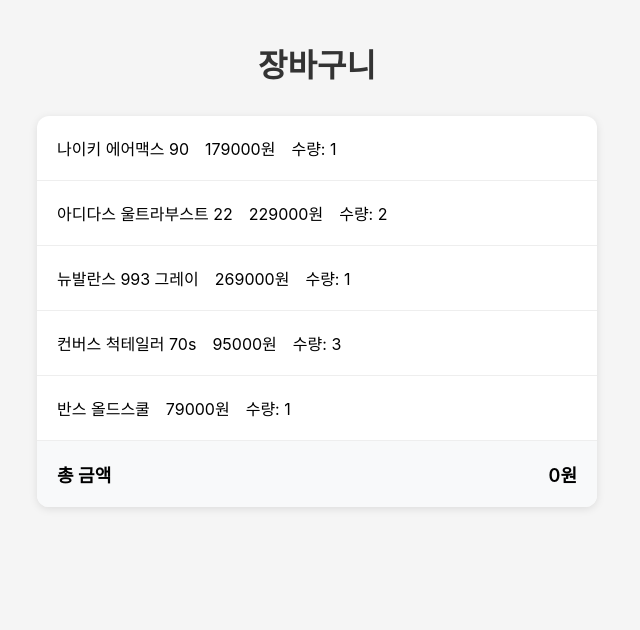
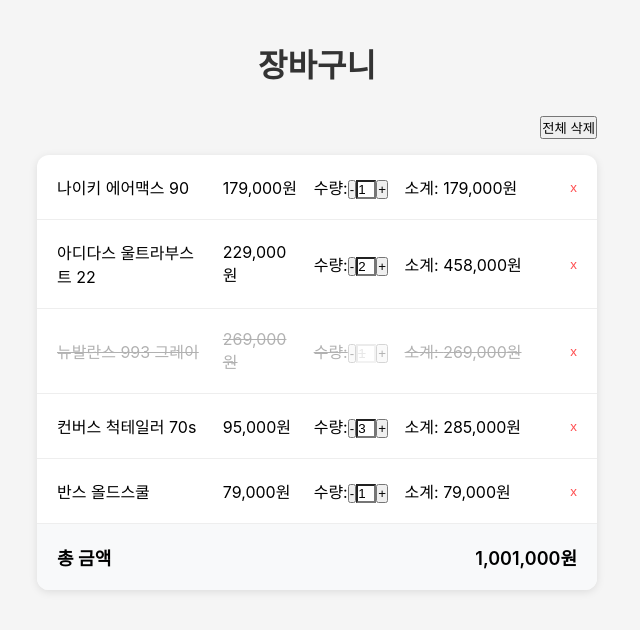
Before and after one commit to ssabii/cart-quantity, a React (Vite) app: page / in a window 1280 px wide. Shown: the top 630 px of the page, without its empty margins (323-963 px from the left). Built offline with nearby package versions, Linux system fonts and the light colour scheme.

Commit message:
장바구니 구현

```diff
--- a/src/App.css
+++ b/src/App.css
@@ -23,12 +23,40 @@
   overflow: hidden;
 }
 
+.cart-actions {
+  display: flex;
+  justify-content: flex-end;
+  margin: 16px 0;
+}
+
 .cart-item {
   display: flex;
   align-items: center;
+  justify-content: space-between;
   padding: 20px;
   border-bottom: 1px solid #eee;
   gap: 16px;
+}
+
+.item-name, .item-total {
+  flex: 2;
+}
+.item-price, .item-quantity {
+  flex: 1;
+}
+
+
+.quantity-input {
+  width: 20px;
+  appearance: none;
+  -webkit-appearance: none;
+  -moz-appearance: textfield;
+}
+
+input::-webkit-outer-spin-button,
+input::-webkit-inner-spin-button {
+  -webkit-appearance: none;
+  margin: 0;
 }
 
 .cart-item:last-child {
@@ -36,21 +64,29 @@
 }
 
 /* TODO: 품절 상품 스타일 */
-/*
-.cart-item.sold-out { }
-*/
+.cart-item.sold-out :not(button) {
+  opacity: 0.3;
+  text-decoration: line-through;
+}
+
 
 /* TODO: 수량 조절 버튼 스타일 */
-/*
-.quantity-control { }
-.quantity-button { }
+
+.quantity-control {}
+.quantity-button {
+  cursor: pointer;
+}
 .quantity-input { }
-*/
+
 
 /* TODO: 삭제 버튼 스타일 */
-/*
-.remove-button { }
-*/
+.remove-button {
+  background: transparent;
+  border: none;
+  color: #ff4d4f;
+  cursor: pointer;
+}
+
 
 .cart-summary {
   display: flex;
@@ -62,6 +98,8 @@
 }
 
 /* TODO: 빈 장바구니 스타일 */
-/*
-.empty-cart { }
-*/
+.empty-cart {
+  text-align: center;
+  padding: 40px 0;
+  color: #777;
+}
--- a/src/App.tsx
+++ b/src/App.tsx
@@ -1,44 +1,62 @@
-import { useState } from 'react';
-import { initialCartItems, CartItem } from './data/cart';
+import { useEffect, useState } from 'react';
 import './App.css';
+import CartItemComponent from './components/CartItem';
+import CartSummary from './components/CartSummary';
+import { CartItem, initialCartItems } from './data/cart';
 
 function App() {
   const [cartItems, setCartItems] = useState<CartItem[]>(initialCartItems);
+  const [totalPrice, setTotalPrice] = useState<number>(0);
 
   // TODO: 수량 변경 핸들러
   const handleQuantityChange = (id: number, newQuantity: number) => {
-    console.log('수량 변경:', id, newQuantity);
+    setCartItems((prevItems: CartItem[]) =>
+      prevItems.map((item: CartItem) =>
+        item.id === id ? { ...item, quantity: newQuantity } : item
+      )
+    );
   };
 
-  // TODO: 상품 삭제 핸들러
+  const updateTotalPrice = () => {
+    const total: number = cartItems
+      .filter((item: CartItem) => !item.soldOut)
+      .reduce((sum: number, item: CartItem) => sum + item.price * item.quantity, 0);
+    setTotalPrice(total);
+  }
+
   const handleRemove = (id: number) => {
-    console.log('상품 삭제:', id);
+    setCartItems((prevItems: CartItem[]) => prevItems.filter((item: CartItem) => item.id !== id));
+    updateTotalPrice();
   };
 
-  // TODO: 총 금액 계산 (품절 상품 제외)
-  const totalPrice = 0;
+  const handleClearCart = () => {
+    setCartItems([]);
+  }
+
+  useEffect(() => {
+    updateTotalPrice();
+  }, [cartItems]);
+
 
   return (
     <div className="app">
       <h1>장바구니</h1>
 
+      <div className="cart-actions">
+        <button onClick={handleClearCart}>전체 삭제</button>
+      </div>
+
       <div className="cart-container">
         {/* TODO: 장바구니 아이템 목록 */}
         {cartItems.map((item) => (
-          <div key={item.id} className="cart-item">
-            <span>{item.name}</span>
-            <span>{item.price}원</span>
-            <span>수량: {item.quantity}</span>
-          </div>
+          <CartItemComponent key={item.id} item={item} onQuantityChange={handleQuantityChange} handleRemove={handleRemove}/>
         ))}
 
         {/* TODO: 장바구니가 비었을 때 */}
+        {cartItems.length === 0 && <div className="empty-cart">장바구니가 비었습니다.</div>}
 
         {/* TODO: 총 금액 */}
-        <div className="cart-summary">
-          <span>총 금액</span>
-          <span>{totalPrice}원</span>
-        </div>
+        <CartSummary totalPrice={totalPrice} />
       </div>
     </div>
   );
--- /dev/null
+++ b/src/components/CartItem.tsx
@@ -0,0 +1,42 @@
+
+import { CartItem } from '../data/cart';
+import { formatPrice } from '../utill';
+
+export default function CartItemComponent({ item, onQuantityChange, handleRemove }: { item: CartItem, onQuantityChange?: (id: number, newQuantity: number) => void, handleRemove?: (id: number) => void }) {
+  function handleDecrease() {
+    if (item.quantity > 1 && !item.soldOut) {
+      onQuantityChange?.(item.id, item.quantity - 1);
+    }
+  }
+
+  function handleIncrease() {
+    if (item.quantity < 99 && !item.soldOut) {
+      onQuantityChange?.(item.id, item.quantity + 1);
+    }
+  }
+
+  function handleQuantityChange(e: React.ChangeEvent<HTMLInputElement>) {
+    const newQuantity = parseInt(e.target.value);
+    if (!isNaN(newQuantity) && newQuantity >= 1 && newQuantity <= 99 && !item.soldOut) {
+      onQuantityChange?.(item.id, newQuantity);
+    }
+  }
+
+  return  <div key={item.id} className={`cart-item ${item.soldOut ? 'sold-out' : ''}`}>
+    <span className='item-name'>{item.name}</span>
+    <span className='item-price'>{formatPrice(item.price)}원</span>
+    <span className='item-quantity'>수량:
+      <button className='quantity-button' onClick={handleDecrease}>
+        -
+      </button>
+      <input className="quantity-input" type="number" value={item.quantity} onChange={handleQuantityChange} />
+      <button className='quantity-button' onClick={handleIncrease}>
+        +
+      </button>
+    </span>
+    <span className='item-total'>소계: {formatPrice(item.price * item.quantity)}원</span>
+    <button className='remove-button' onClick={() => handleRemove?.(item.id)}>
+      x
+    </button>
+  </div>
+}
--- /dev/null
+++ b/src/components/CartSummary.tsx
@@ -0,0 +1,6 @@
+export default function CartSummary({ totalPrice }: { totalPrice: number }) {
+  return <div className="cart-summary">
+    <span>총 금액</span>
+    <span>{totalPrice.toLocaleString()}원</span>
+  </div>
+}
--- a/src/data/cart.ts
+++ b/src/data/cart.ts
@@ -57,7 +57,7 @@
 
   // 10% 확률로 실패 시뮬레이션 (낙관적 업데이트 연습용)
   if (Math.random() < 0.1) {
-    return { success: false, error: '재고가 부족합니다.' };
+    return { success: true };
   }
 
   return { success: true };
--- /dev/null
+++ b/src/utill.ts
@@ -0,0 +1,3 @@
+export function formatPrice(price: number): string {
+  return price.toString().replace(/\B(?=(\d{3})+(?!\d))/g, ',');
+}
```
Also changed, not shown: 2 other files (tests, documents, lock files or other folders).
